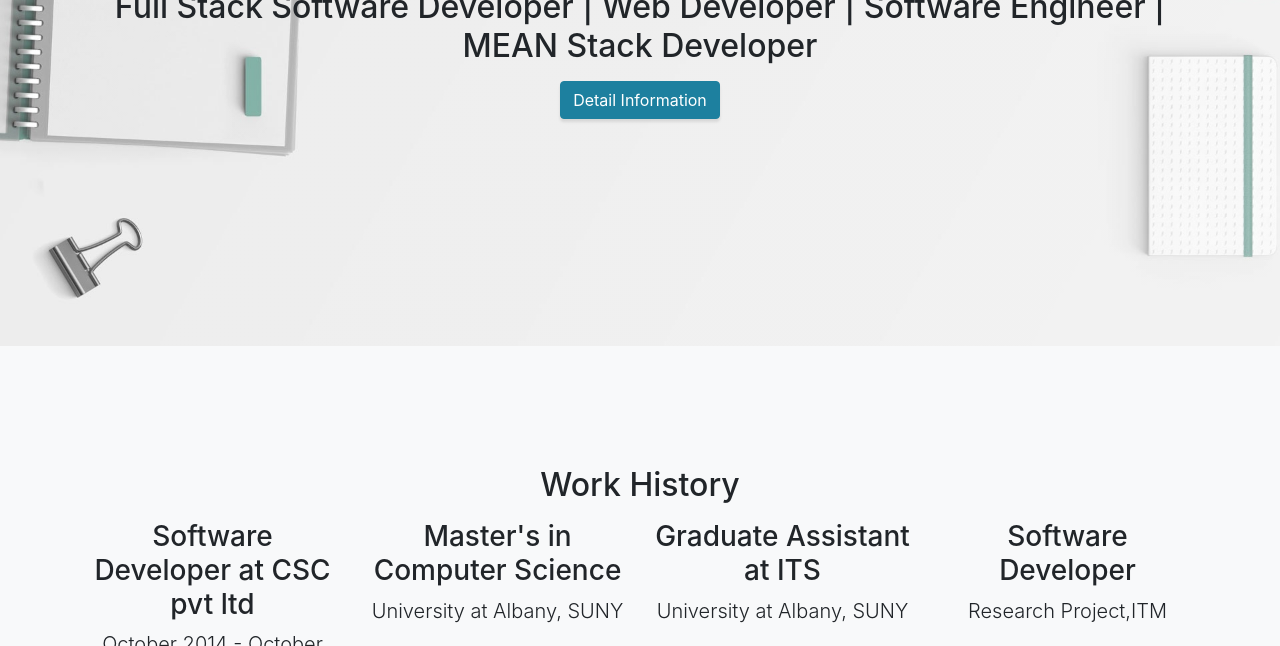
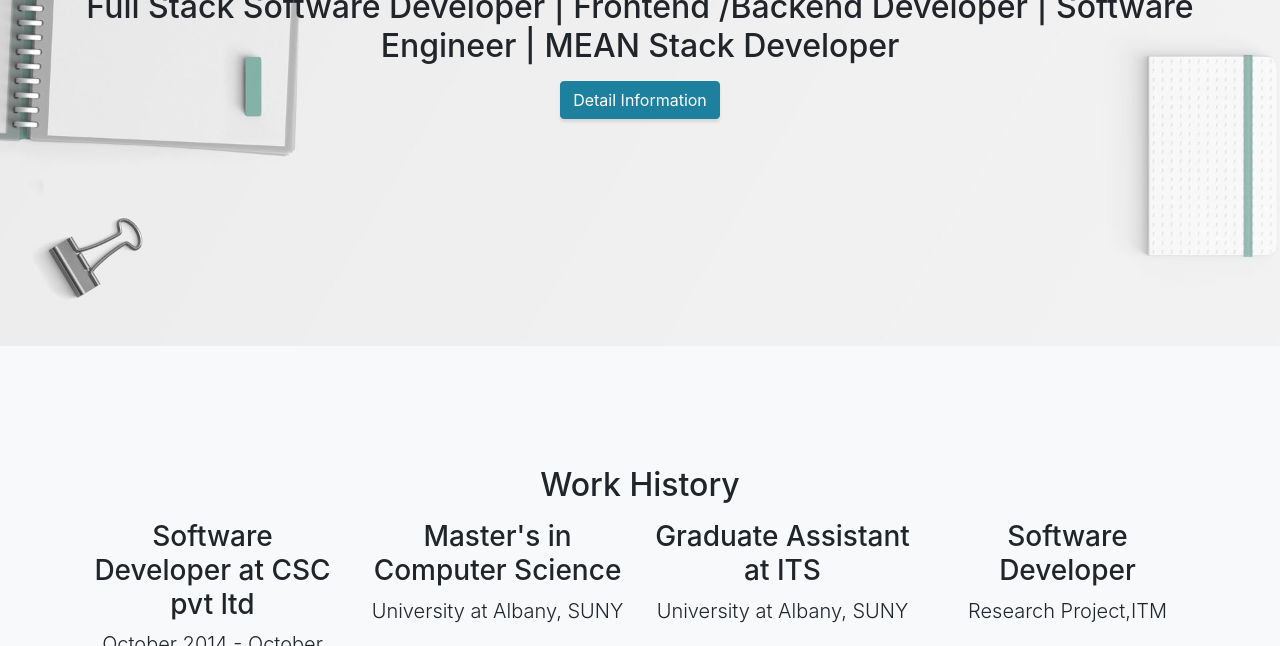
Before and after one commit to thrinethra99/thrinethra99.github.io, a website with bundled scripts: page index.html in a window 1280 px wide. Shown: the part 454-1100 px from the top of the page. Built offline with nearby package versions, Linux system fonts and the light colour scheme.

Commit message:
Update index.html

```diff
--- a/index.html
+++ b/index.html
@@ -56,7 +56,7 @@
     <header class="masthead d-flex">
       <div class="container text-center my-auto">
         <h1 class="mb-1">Thrinethra Thandavamurthy</h1>
-		<h2 class="mb-3"> Full Stack Software Developer | Web Developer | Software Engineer | MEAN Stack Developer </h2>
+		<h2 class="mb-3"> Full Stack Software Developer | Frontend /Backend Developer | Software Engineer | MEAN Stack Developer </h2>
 
 
         <a class="btn btn-primary btn-xl js-scroll-trigger" href="#about">Detail Information</a>
```
